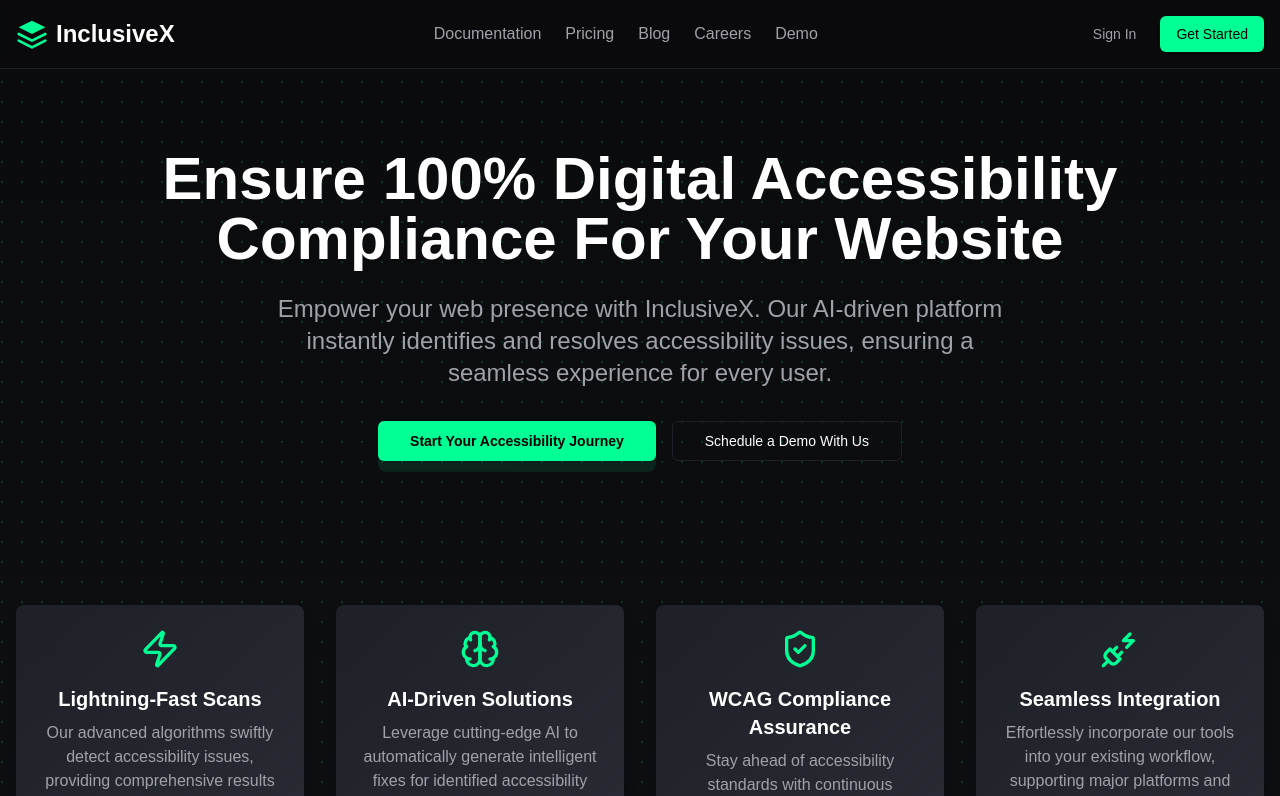
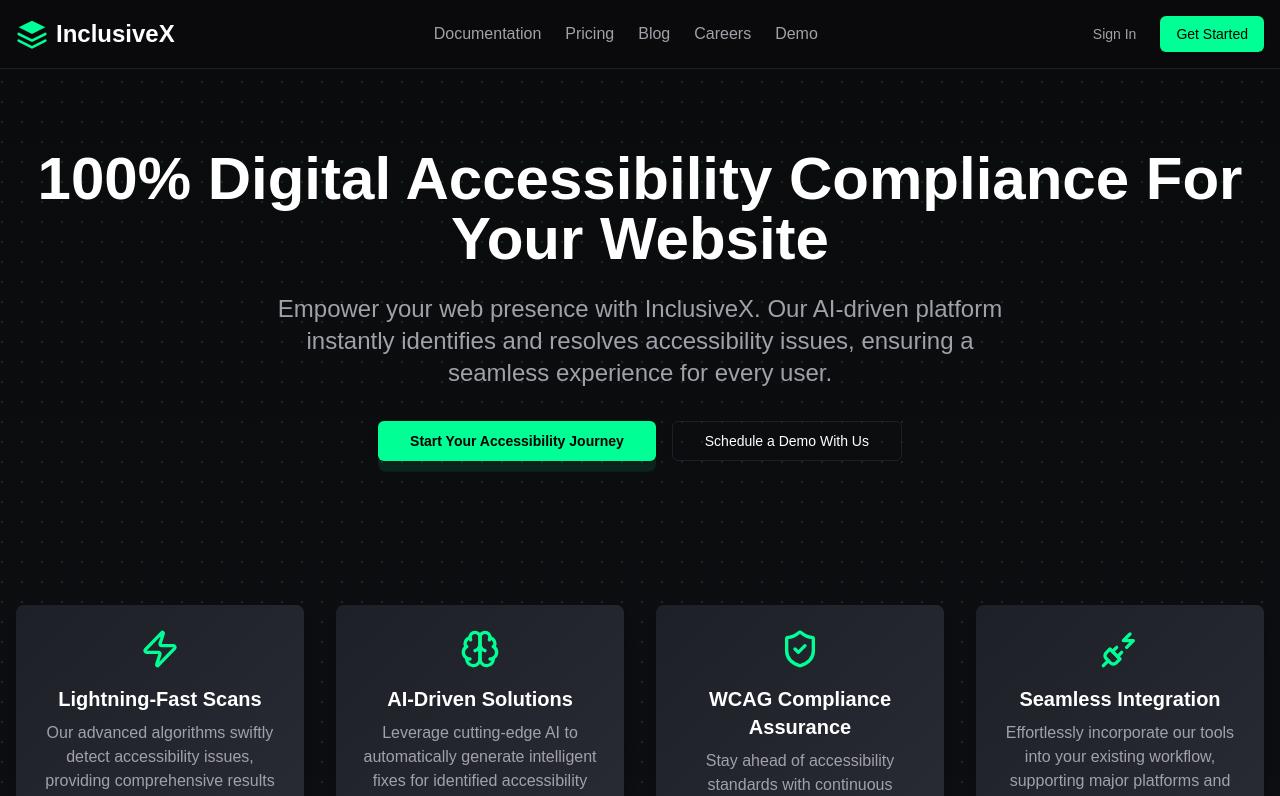
Before and after one commit to Munasco/inclusivex, a Next.js app: page / in a window 1280 px wide. Shown: the top 796 px of the page. Built offline with nearby package versions, Linux system fonts and the light colour scheme.

Commit message:
Update page.tsx

```diff
--- a/app/page.tsx
+++ b/app/page.tsx
@@ -322,7 +322,7 @@
                 transition={{duration: 0.8}}
             >
                 <h1 className="text-4xl md:text-6xl font-bold mb-6 text-white">
-                    Ensure 100% Digital Accessibility Compliance For Your Website
+                    100% Digital Accessibility Compliance For Your Website
                 </h1>
                 <p className="text-xl md:text-2xl text-[#A1A1AA] mb-8 max-w-3xl mx-auto">
                     Empower your web presence with InclusiveX. Our AI-driven platform instantly identifies and resolves
@@ -609,7 +609,7 @@
                         <Input
                             type="url"
                             placeholder="Enter your website URL"
-                            className="bg-white text-black w-full md:w-96"
+                            className="bg-white text-black w-full md:w-96 rounded-md placeholder-gray-600"
                         />
                         <Button className="bg-sleek-green text-black hover:bg-[rgba(0,255,148,0.6)] w-full md:w-auto">
                             Start Free Accessibility Check
```
